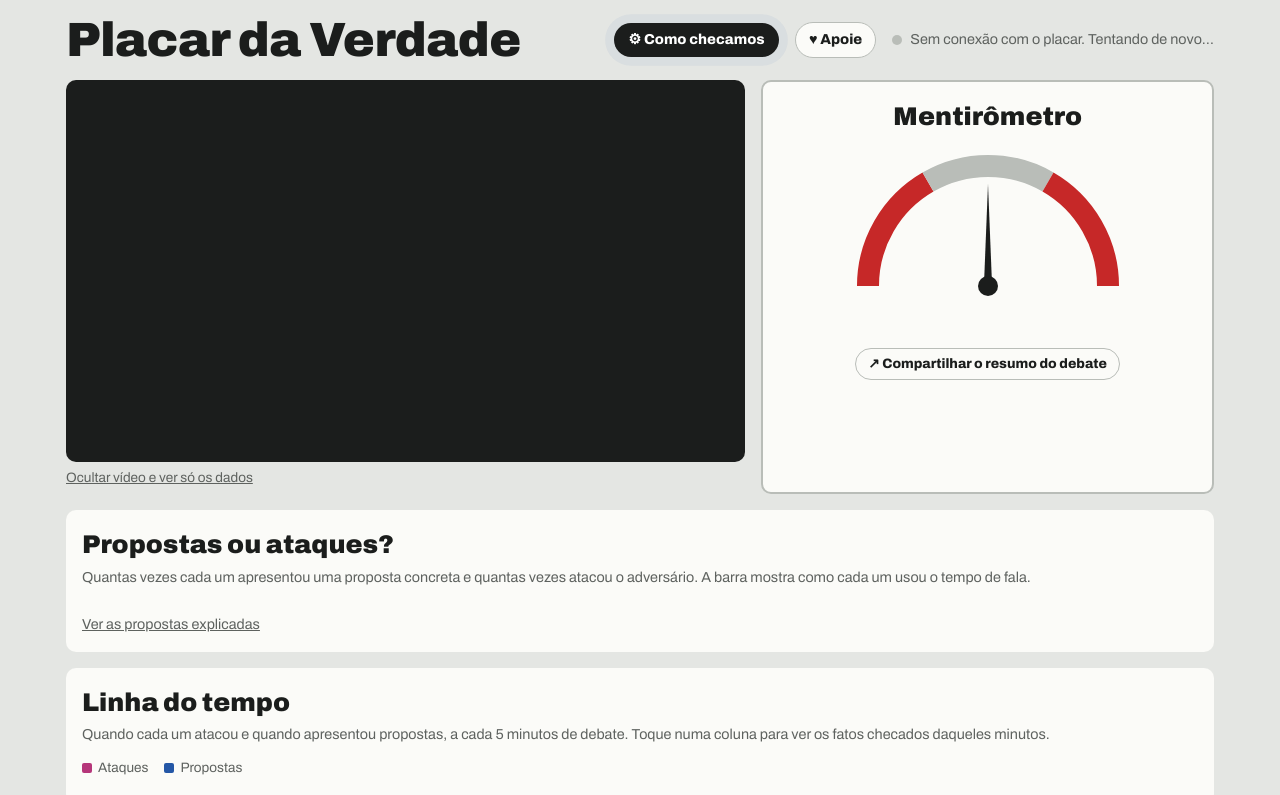
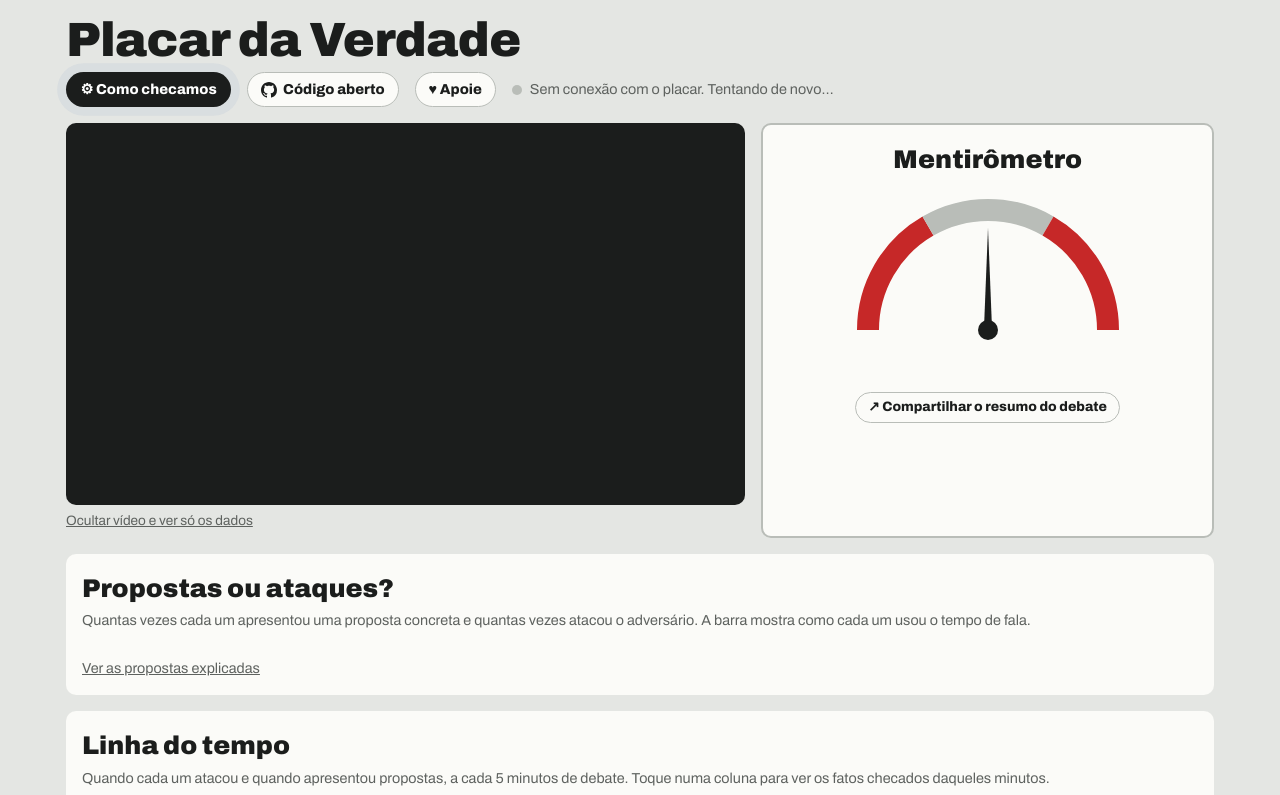
Before and after one commit to AlephCasara/placar-da-verdade, a website: page site/index.html in a window 1280 px wide. Shown: the top 795 px of the page. Drawn offline with Linux system fonts and the light colour scheme; no server answers.

Commit message:
Topo: botão Código aberto (GitHub) ao lado do Apoie
Co-Authored-By: Claude Opus 5.5 <noreply@anthropic.com>

```diff
--- a/site/index.html
+++ b/site/index.html
@@ -306,6 +306,10 @@
   .apoie-link { font: inherit; font-weight: 800; cursor: pointer; color: var(--tinta); text-decoration: none; border: 1px solid var(--borda); border-radius: 999px; padding: .4em .9em; background: var(--tela); }
   .apoie-link:hover { border-color: var(--falso); color: var(--falso); }
   .story .apoie-link, .overlay .apoie-link { display: none; }
+  .github-link { display: inline-flex; align-items: center; gap: 6px; }
+  .github-link:hover { border-color: var(--tinta); color: var(--tinta); }
+  .github-link svg { width: 16px; height: 16px; fill: currentColor; }
+  @media (max-width: 420px) { .github-link span { display: none; } } /* no celular estreito só o ícone, para o Apoie caber na mesma linha */
   .rodape { margin: 32px 0 8px; text-align: center; font-size: .9rem; opacity: .75; }
   .rodape a { display: inline-flex; align-items: center; gap: 6px; }
   .rodape svg { width: 18px; height: 18px; fill: currentColor; }
@@ -363,6 +367,7 @@
     <h1>Placar da Verdade</h1>
     <div class="sinais">
       <button class="como-botao" id="como-botao" type="button" aria-haspopup="dialog"><span aria-hidden="true">⚙</span> Como checamos</button>
+      <a class="apoie-link github-link" href="https://github.com/AndersonAdelino/placar-da-verdade" target="_blank" rel="noopener" title="O código do robô é aberto" aria-label="Código aberto no GitHub"><svg viewBox="0 0 16 16" aria-hidden="true"><path d="M8 0C3.58 0 0 3.58 0 8c0 3.54 2.29 6.53 5.47 7.59.4.07.55-.17.55-.38 0-.19-.01-.82-.01-1.49-2.01.37-2.53-.49-2.69-.94-.09-.23-.48-.94-.82-1.13-.28-.15-.68-.52-.01-.53.63-.01 1.08.58 1.23.82.72 1.21 1.87.87 2.33.66.07-.52.28-.87.51-1.07-1.78-.2-3.64-.89-3.64-3.95 0-.87.31-1.59.82-2.15-.08-.2-.36-1.02.08-2.12 0 0 .67-.21 2.2.82.64-.18 1.32-.27 2-.27.68 0 1.36.09 2 .27 1.53-1.04 2.2-.82 2.2-.82.44 1.1.16 1.92.08 2.12.51.56.82 1.27.82 2.15 0 3.07-1.87 3.75-3.65 3.95.29.25.54.73.54 1.48 0 1.07-.01 1.93-.01 2.2 0 .21.15.46.55.38A8.013 8.013 0 0016 8c0-4.42-3.58-8-8-8z"/></svg><span>Código aberto</span></a>
       <button class="apoie-link" id="apoie-botao" type="button" aria-haspopup="dialog">♥ Apoie</button>
       <span id="audiencia" hidden></span>
       <div class="status" id="status"><span class="ponto"></span><span id="status-texto">Conectando…</span></div>
```
